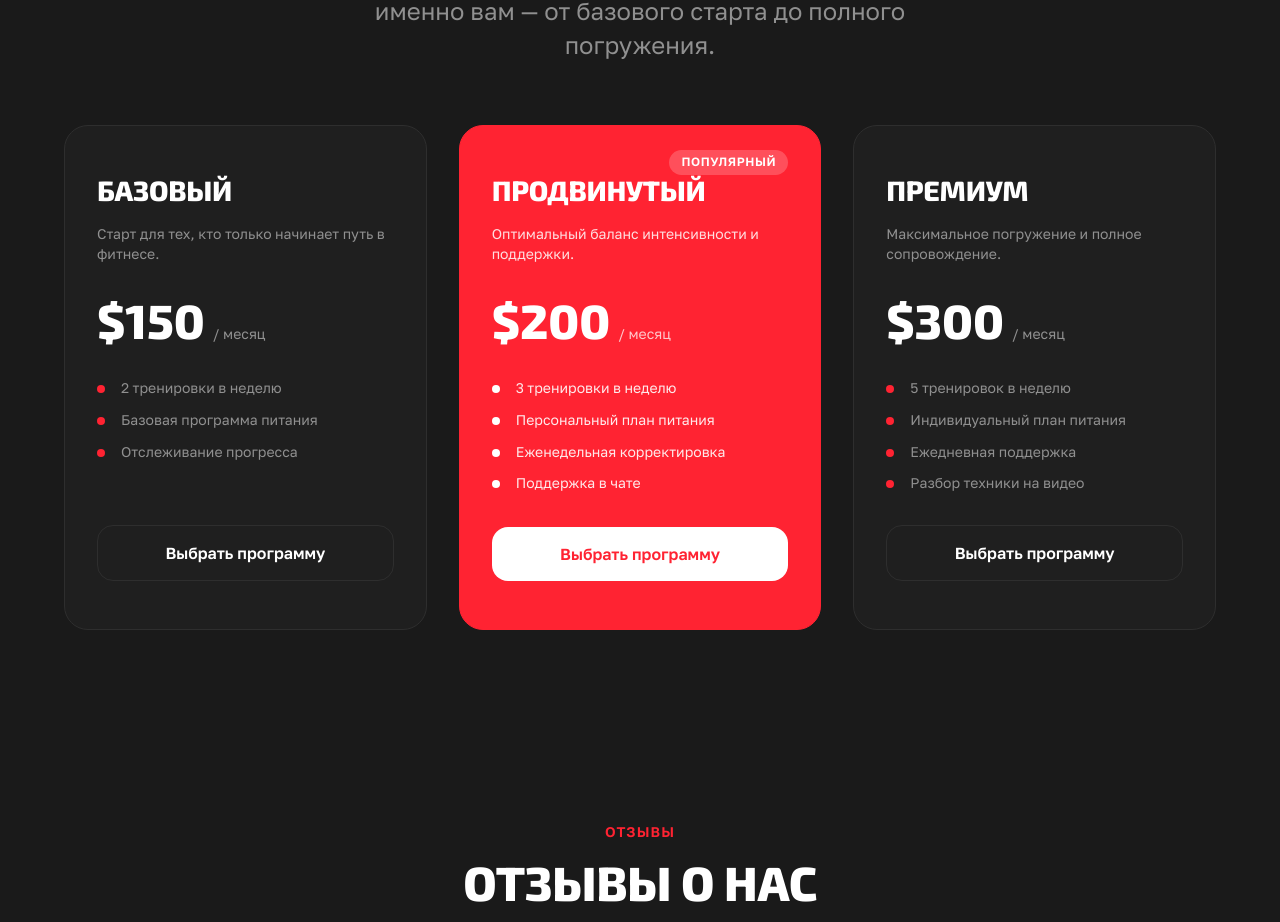
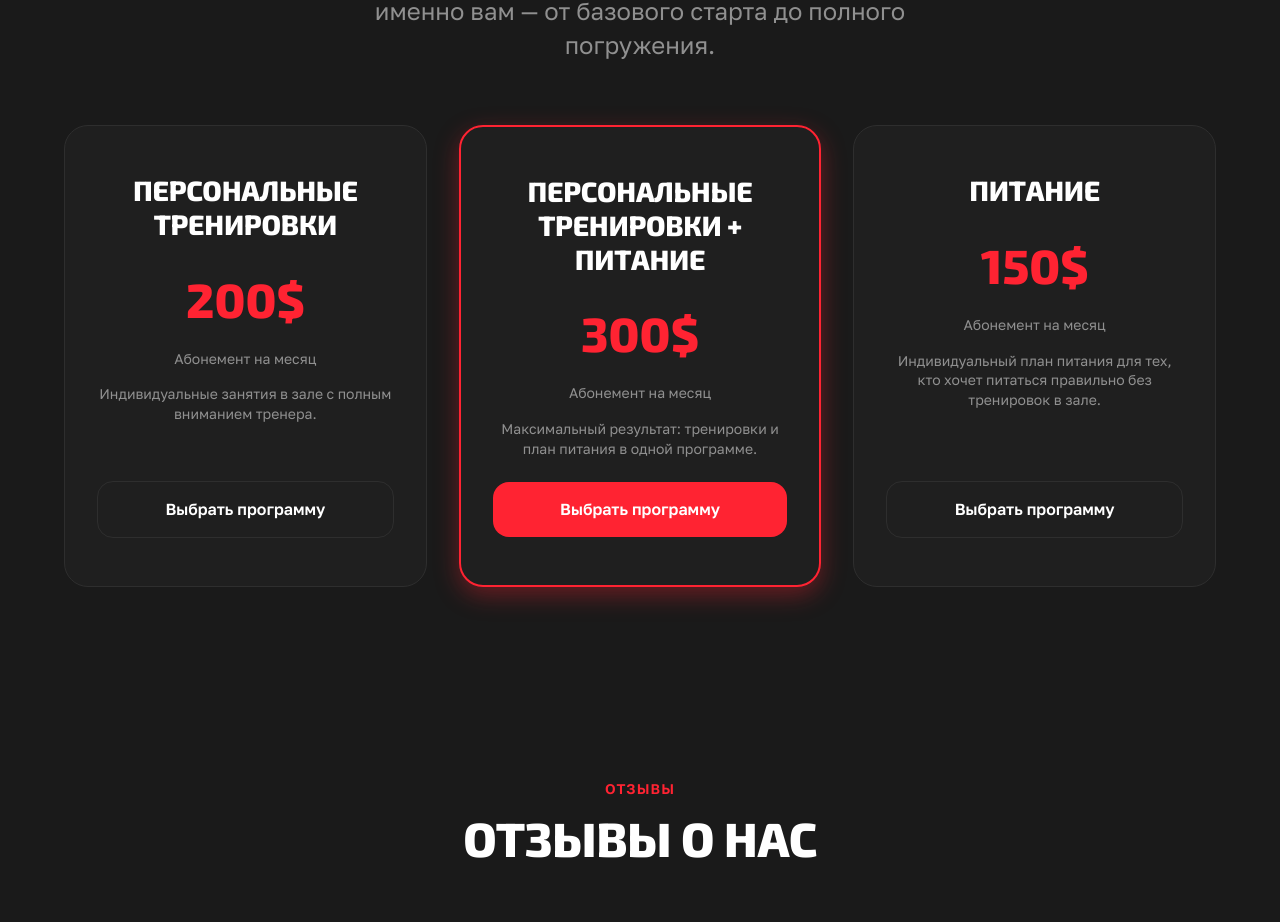
Before and after one commit to Maxim-Bolotov/personal-trainer-landing, a React (Vite) app: page / in a window 1280 px wide. Shown: the part 1676-2598 px from the top of the page. Built offline with nearby package versions, Linux system fonts and the light colour scheme.

Commit message:
Fix programs cards styling
Center the featured card content, drop the per-card feature list, and
add the glow highlight on the featured plan.

```diff
--- a/src/components/sections/Programs/Programs.jsx
+++ b/src/components/sections/Programs/Programs.jsx
@@ -21,23 +21,14 @@ function Programs() {
               key={program.id}
               className={`${styles.card} ${program.featured ? styles.featured : ''}`}
             >
-              {program.featured && <span className={styles.badge}>Популярный</span>}
-
               <h3 className={styles.title}>{program.title}</h3>
-              <p className={styles.description}>{program.description}</p>
 
               <p className={styles.price}>
-                <span className={styles.priceValue}>${program.price}</span>
-                <span className={styles.pricePeriod}>/ {program.period}</span>
+                <span className={styles.priceValue}>{program.price}$</span>
               </p>
+              <p className={styles.pricePeriod}>Абонемент на {program.period}</p>
 
-              <ul className={styles.features}>
-                {program.features.map((feature) => (
-                  <li key={feature} className={styles.feature}>
-                    {feature}
-                  </li>
-                ))}
-              </ul>
+              <p className={styles.description}>{program.description}</p>
 
               <Button
                 as="a"
--- a/src/components/sections/Programs/Programs.module.css
+++ b/src/components/sections/Programs/Programs.module.css
@@ -14,6 +14,8 @@
   position: relative;
   display: flex;
   flex-direction: column;
+  align-items: center;
+  text-align: center;
   gap: var(--space-4);
   padding: var(--space-8) var(--space-6);
   background-color: var(--color-surface);
@@ -28,21 +30,9 @@
 }
 
 .featured {
-  background-color: var(--color-accent);
+  border-width: 2px;
   border-color: var(--color-accent);
-}
-
-.badge {
-  position: absolute;
-  top: var(--space-5);
-  right: var(--space-6);
-  font-size: var(--fs-caption);
-  font-weight: 600;
-  text-transform: uppercase;
-  letter-spacing: 0.05em;
-  background-color: rgba(255, 255, 255, 0.2);
-  padding: var(--space-1) var(--space-3);
-  border-radius: var(--radius-full);
+  box-shadow: var(--shadow-accent);
 }
 
 .title {
@@ -52,18 +42,12 @@
 }
 
 .description {
+  flex-grow: 1;
   font-size: var(--fs-body-sm);
   color: var(--color-text-secondary);
 }
 
-.featured .description {
-  color: rgba(255, 255, 255, 0.85);
-}
-
 .price {
-  display: flex;
-  align-items: baseline;
-  gap: var(--space-2);
   margin-top: var(--space-2);
 }
 
@@ -71,6 +55,7 @@
   font-family: var(--font-heading);
   font-weight: 800;
   font-size: var(--fs-h2);
+  color: var(--color-accent);
 }
 
 .pricePeriod {
@@ -78,52 +63,9 @@
   color: var(--color-text-secondary);
 }
 
-.featured .pricePeriod {
-  color: rgba(255, 255, 255, 0.75);
-}
-
-.features {
-  display: flex;
-  flex-direction: column;
-  gap: var(--space-3);
-  margin-block: var(--space-2);
-  flex-grow: 1;
-}
-
-.feature {
-  position: relative;
-  padding-left: var(--space-5);
-  font-size: var(--fs-body-sm);
-  color: var(--color-text-secondary);
-}
-
-.featured .feature {
-  color: rgba(255, 255, 255, 0.9);
-}
-
-.feature::before {
-  content: '';
-  position: absolute;
-  left: 0;
-  top: 0.5em;
-  width: 8px;
-  height: 8px;
-  border-radius: 50%;
-  background-color: var(--color-accent);
-}
-
-.featured .feature::before {
-  background-color: var(--color-text-primary);
-}
-
 .cta {
   width: 100%;
   margin-top: var(--space-2);
-}
-
-.featured .cta {
-  background-color: var(--color-text-primary);
-  color: var(--color-accent);
 }
 
 @media (max-width: 900px) {
--- a/src/data/programs.js
+++ b/src/data/programs.js
@@ -3,43 +3,42 @@
  */
 export const programs = [
   {
-    id: 'basic',
-    title: 'Базовый',
-    price: 150,
+    id: 'personal',
+    title: 'Персональные тренировки',
+    price: 200,
     period: 'месяц',
-    description: 'Старт для тех, кто только начинает путь в фитнесе.',
+    description: 'Индивидуальные занятия в зале с полным вниманием тренера.',
     features: [
-      '2 тренировки в неделю',
-      'Базовая программа питания',
+      '3 тренировки в неделю',
+      'Индивидуальная программа',
       'Отслеживание прогресса',
     ],
     featured: false,
   },
   {
-    id: 'pro',
-    title: 'Продвинутый',
-    price: 200,
+    id: 'personal-nutrition',
+    title: 'Персональные тренировки + питание',
+    price: 300,
     period: 'месяц',
-    description: 'Оптимальный баланс интенсивности и поддержки.',
+    description: 'Максимальный результат: тренировки и план питания в одной программе.',
     features: [
-      '3 тренировки в неделю',
-      'Персональный план питания',
+      '4 тренировки в неделю',
+      'Индивидуальный план питания',
       'Еженедельная корректировка',
-      'Поддержка в чате',
+      'Поддержка в чате 24/7',
     ],
     featured: true,
   },
   {
-    id: 'premium',
-    title: 'Премиум',
-    price: 300,
+    id: 'nutrition',
+    title: 'Питание',
+    price: 150,
     period: 'месяц',
-    description: 'Максимальное погружение и полное сопровождение.',
+    description: 'Индивидуальный план питания для тех, кто хочет питаться правильно без тренировок в зале.',
     features: [
-      '5 тренировок в неделю',
       'Индивидуальный план питания',
-      'Ежедневная поддержка',
-      'Разбор техники на видео',
+      'Расчёт КБЖУ',
+      'Обратная связь раз в неделю',
     ],
     featured: false,
   },
```
